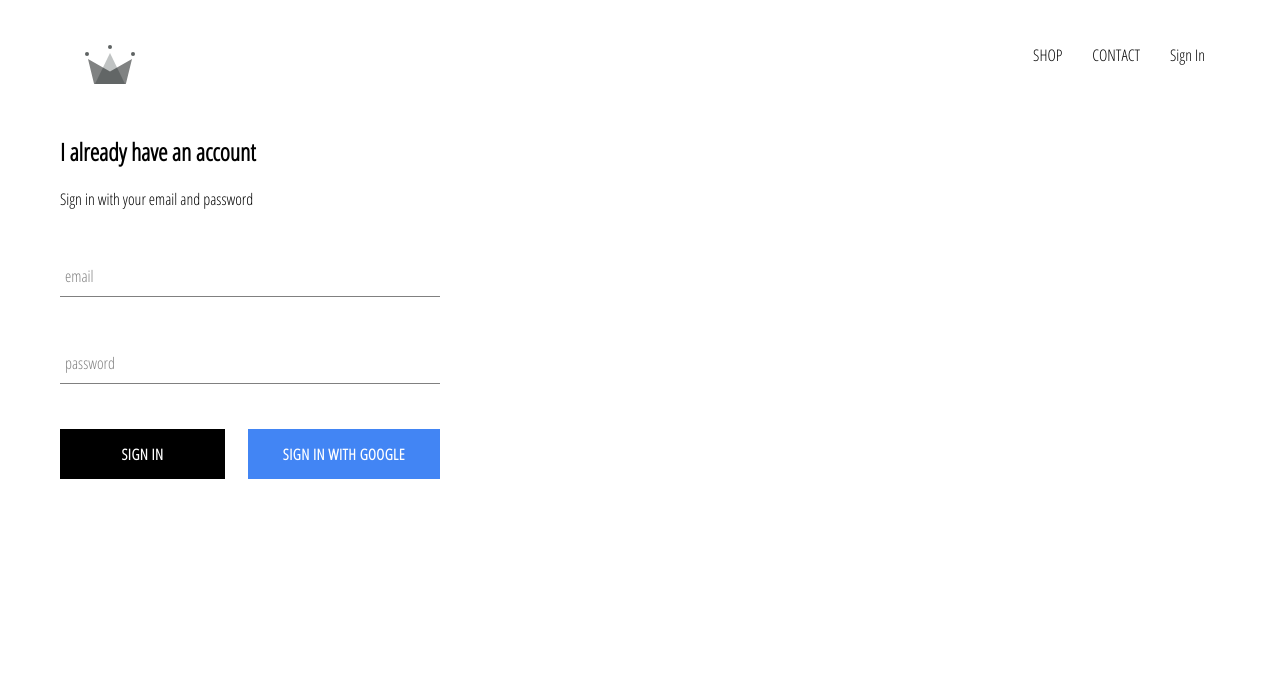
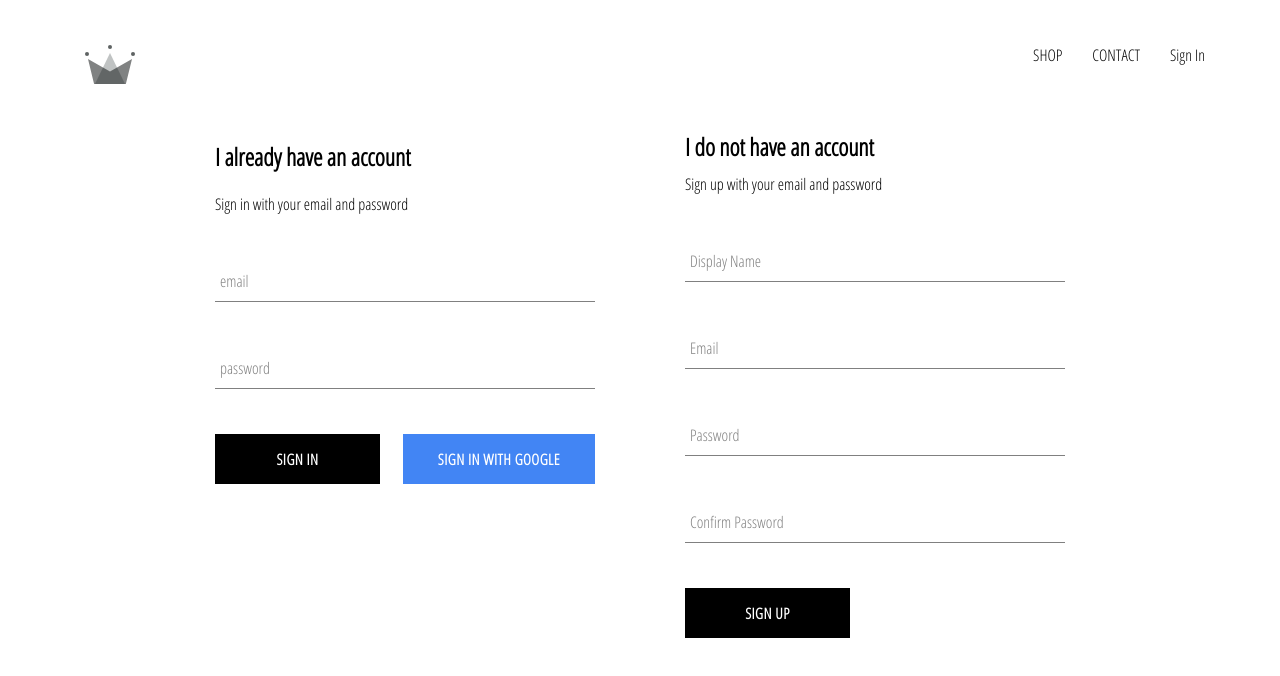
Before and after one commit to Gzeven/clothing-shop, a React (Create React App) app: page /signin in a window 1280 px wide. Shown: the top 676 px of the page. Built offline with nearby package versions, Linux system fonts and the light colour scheme; no server answers.

Commit message:
implemented firebase utils, included ability to store users

```diff
--- a/src/App.js
+++ b/src/App.js
@@ -6,7 +6,7 @@
 import ShopPage from './pages/shop/shop.component';
 import Header from './components/header/header.component';
 import SignInAndSignUpPage from './pages/sign-in-and-sign-up/sign-in-and-sign-up.component';
-import { auth } from './firebase/firebase.utils';
+import { auth, createUserProfileDocument } from './firebase/firebase.utils';
 
 
 class App extends React.Component {
@@ -20,9 +20,24 @@
   unsubscribeFromAuth = null;
 
   componentDidMount() {
-    this.unsubscribeFromAuth = auth.onAuthStateChanged(user =>{
-      this.setState({currentUser: user});
-      console.log(user);
+    this.unsubscribeFromAuth = auth.onAuthStateChanged(async userAuth =>{
+      if(userAuth) {
+        const userRef = await createUserProfileDocument(userAuth)
+        userRef.onSnapshot(snapShot=> {
+          this.setState(
+            {
+            currentUser: {
+              id: snapShot.id,
+              ...snapShot.data()
+            }
+          });
+          console.log(this.state);
+        });
+
+      } else {
+        this.setState({currentUser: userAuth})
+      }
+
     })
   }
 
--- /dev/null
+++ b/src/components/sign-up/sign-up.component.jsx
@@ -0,0 +1,99 @@
+import React from 'react';
+import './sign-up.styles.scss';
+import FormInput from '../form-input/form-input.component';
+import CustomButton from '../custom-button/custom-button.component';
+import {auth, createUserProfileDocument} from '../../firebase/firebase.utils';
+
+class SignUp extends React.Component {
+    constructor() {
+        super();
+        this.state = {
+            displayName: '',
+            email: '',
+            password: '',
+            confirmPassword: ''
+        }
+
+    }
+
+    handleSubmit = async event => {
+        event.preventDefault();
+    const {displayName, email, password, confirmPassword} = this.state
+    if(password !== confirmPassword) {
+        alert("passwords don't match");
+        return;
+    }
+    try {
+        const {user} = await auth.createUserWithEmailAndPassword(email, password);
+        await createUserProfileDocument(user, {displayName})
+        this.setState({
+            displayName: '',
+            email: '',
+            password: '',
+            confirmPassword: ''
+        });
+
+    } catch (error) {
+    console.error(error)
+       }
+    }
+
+    handleChange = event => {
+    const {name, value} = event.target;
+    this.setState({[name]: value})
+
+    }
+
+    render() {
+        const {displayName, email, password, confirmPassword} = this.state
+        return (
+            <div className='sign-up'>
+            <h2 className='title'>I do not have an account</h2>
+            <span>Sign up with your email and password</span>
+            <form className='sign-up-form' onSubmit={this.handleSubmit}>
+            <FormInput
+            type='text'
+            name='displayName'
+            value={displayName}
+            onChange={this.handleChange}
+            label='Display Name'
+            required
+            />
+
+            <FormInput
+            type='email'
+            name='email'
+            value={email}
+            onChange={this.handleChange}
+            label='Email'
+            required
+            />
+
+            <FormInput
+            type='password'
+            name='password'
+            value={password}
+            onChange={this.handleChange}
+            label='Password'
+            required
+            />
+
+            <FormInput
+            type='password'
+            name='confirmPassword'
+            value={confirmPassword}
+            onChange={this.handleChange}
+            label='Confirm Password'
+            required
+            />
+            <CustomButton type='submit'> SIGN UP </CustomButton>
+            </form>
+
+
+            </div>
+        )
+    }
+}
+
+
+export default SignUp;
--- /dev/null
+++ b/src/components/sign-up/sign-up.styles.scss
@@ -0,0 +1,9 @@
+.sign-up {
+    display: flex;
+    flex-direction: column;
+    width: 380px;
+
+    .title {
+        margin: 10px 0;
+    }
+}
--- a/src/firebase/firebase.utils.js
+++ b/src/firebase/firebase.utils.js
@@ -13,6 +13,29 @@
     measurementId: "G-00XJBLPPSS"
   };
 
+  export const createUserProfileDocument = async (userAuth, additionalData) => {
+      if(!userAuth) return;
+
+      const userRef = firestore.doc(`users/${userAuth.uid}`);
+      const snapShot = await userRef.get();
+      if(!snapShot.exists) {
+          const { displayName, email} = userAuth;
+          const createdAt = new Date();
+          try {
+        await userRef.set({
+            displayName,
+            email,
+            createdAt,
+            ...additionalData
+        })
+          } catch (error) {
+         console.log('error creating new user', error.message)
+          }
+      }
+      return userRef;
+
+  }
+
   firebase.initializeApp(config);
 
   export const auth = firebase.auth();
--- a/src/pages/sign-in-and-sign-up/sign-in-and-sign-up.component.jsx
+++ b/src/pages/sign-in-and-sign-up/sign-in-and-sign-up.component.jsx
@@ -1,10 +1,13 @@
 import React from 'react';
 import './sign-in-and-sign-up.styles.scss';
 import SignIn from '../../components/sign-in/sign-in.component';
+import SignUp from '../../components/sign-up/sign-up.component';
 
 const SignInAndSignUpPage = () => (
     <div className='sign-in-and-sign-up'>
-    <SignIn/></div>
+    <SignIn/>
+    <SignUp/>
+    </div>
 )
 
 export default SignInAndSignUpPage;
--- a/src/pages/sign-in-and-sign-up/sign-in-and-sign-up.styles.scss
+++ b/src/pages/sign-in-and-sign-up/sign-in-and-sign-up.styles.scss
@@ -0,0 +1,7 @@
+.sign-in-and-sign-up {
+    width: 850px;
+    display: flex;
+    justify-content: space-between;
+    margin: 30px auto;
+
+}
```
